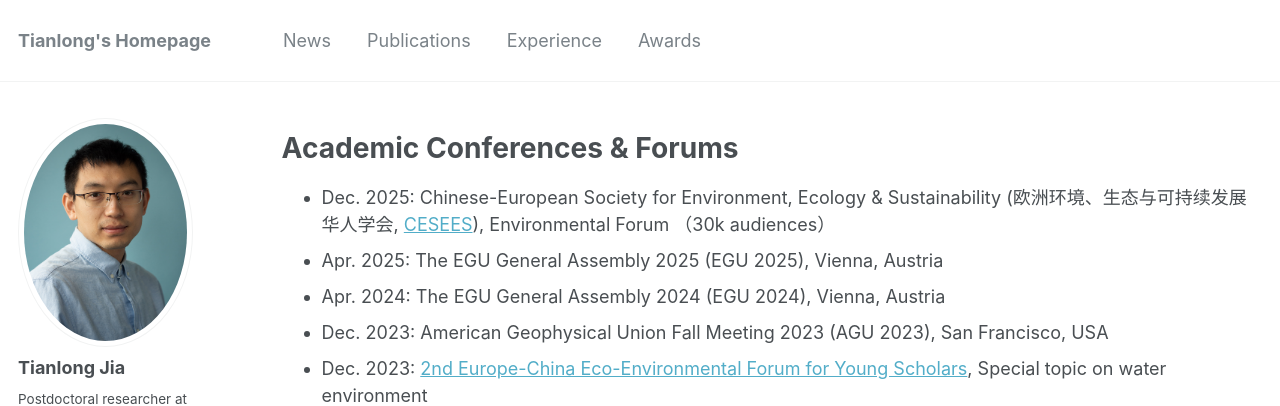
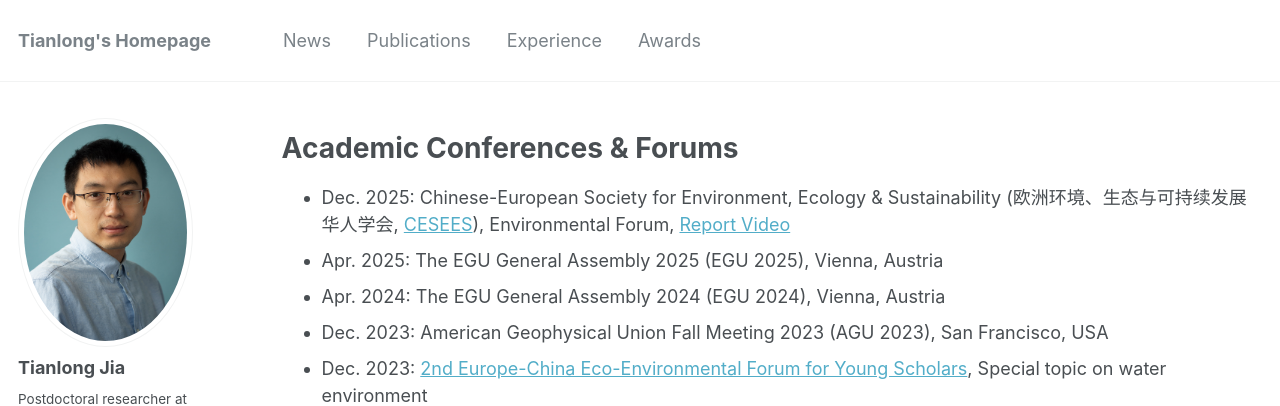
Before and after one commit to TianlongJia/TianlongJia.github.io, a Jekyll site: the page built from _pages/experience.md, in a window 1280 px wide and 900 px high. Shown: the top 406 px of the window. Built offline with Jekyll 4.4.1, drawn with Linux system fonts in a browser that asks for light colours; some web fonts are replaced.

Commit message:
uodate video

```diff
--- a/_pages/experience.md
+++ b/_pages/experience.md
@@ -6,7 +6,7 @@ author_profile: true
 ---
 {% include base_path %}
 # Academic Conferences & Forums
-- Dec. 2025: Chinese-European Society for Environment, Ecology & Sustainability (欧洲环境、生态与可持续发展华人学会, [CESEES](https://cesees.org/)), Environmental Forum （30k audiences）
+- Dec. 2025: Chinese-European Society for Environment, Ecology & Sustainability (欧洲环境、生态与可持续发展华人学会, [CESEES](https://cesees.org/)), Environmental Forum, [Report Video](https://www.bilibili.com/video/BV14qmWBwEEU/?vd_source=f75b9e25128bf502bfcc2a05dfcab32c)
 - Apr. 2025: The EGU General Assembly 2025 (EGU 2025), Vienna, Austria
 - Apr. 2024: The EGU General Assembly 2024 (EGU 2024), Vienna, Austria
 - Dec. 2023: American Geophysical Union Fall Meeting 2023 (AGU 2023), San Francisco, USA
```
